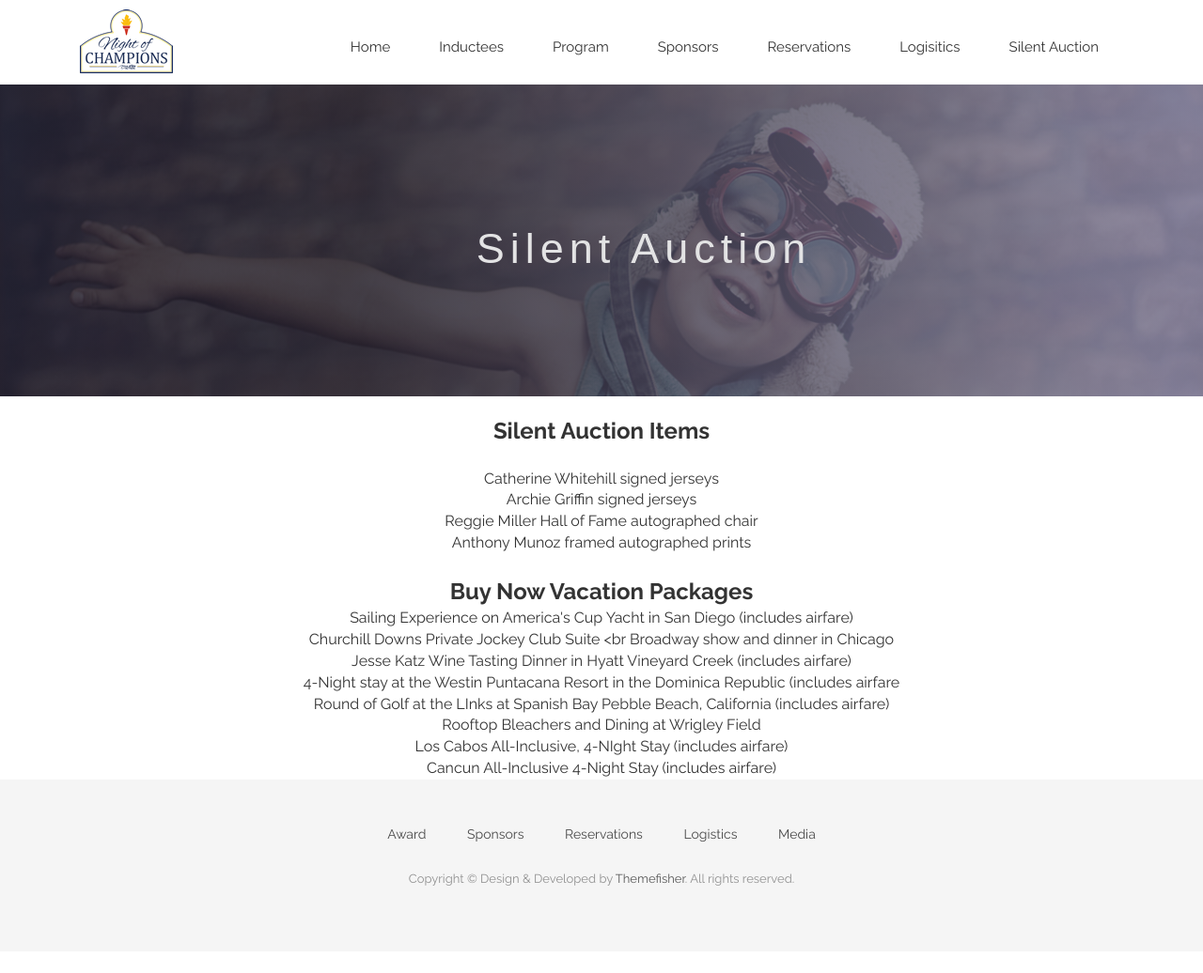
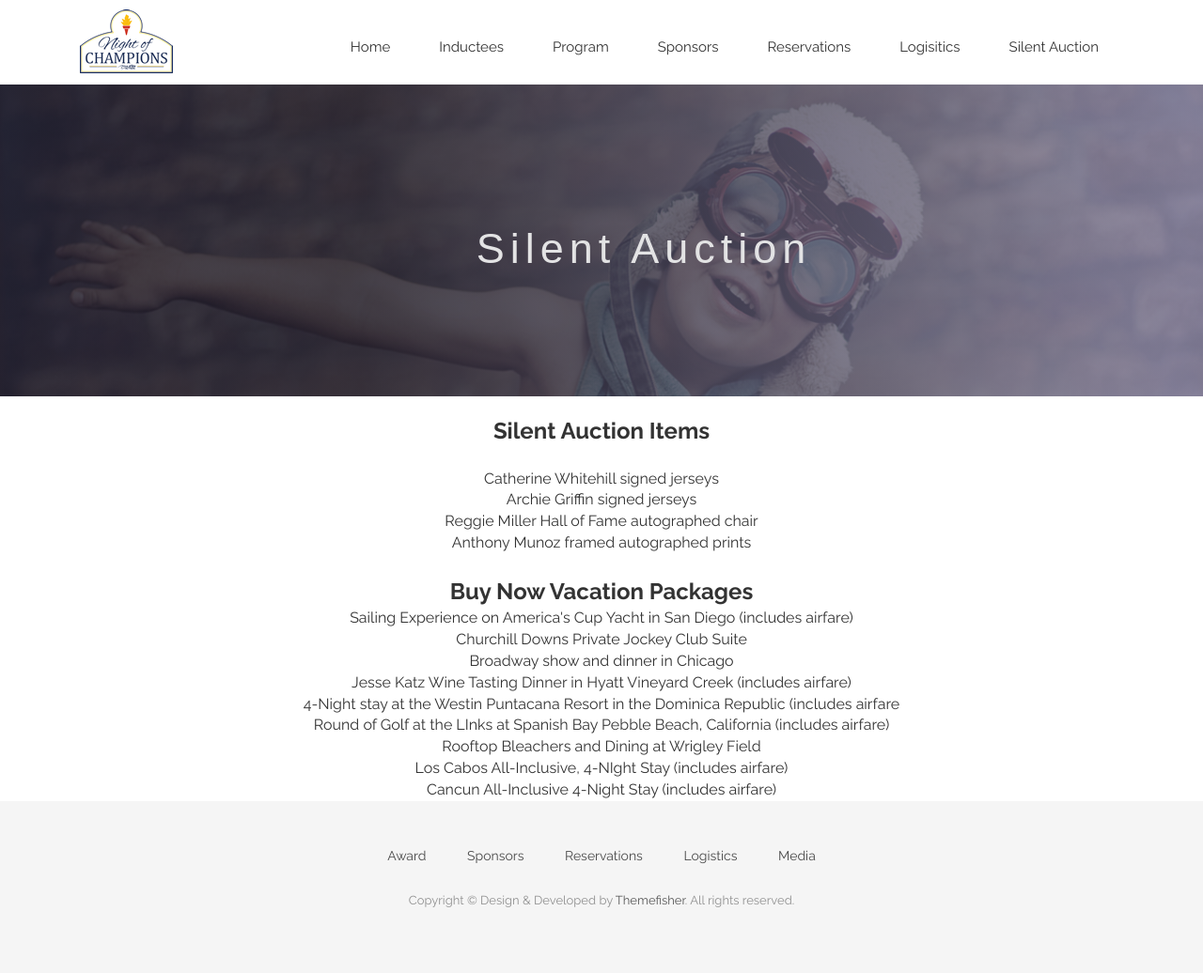
Before and after one commit to CruGlobal/NightofChampions, a Jekyll site: the page built from silent-auctions.markdown, in a window 1280 px wide. Shown: the whole page at 94% size. Built offline with Jekyll 4.4.1, drawn with Linux system fonts in a browser that asks for light colours; nearby versions of some CDN libraries; some web fonts are replaced; before the commit the page ends 1013 px from its top, so only the background shows below that.

Commit message:
Updated Silent Auctions

```diff
--- a/silent-auctions.markdown
+++ b/silent-auctions.markdown
@@ -31,7 +31,7 @@ Anthony Munoz framed autographed prints
 Sailing Experience on America's Cup Yacht in San Diego (includes airfare)
 <br>
 Churchill Downs Private Jockey Club Suite
-<br
+<br>
 Broadway show and dinner in Chicago
 <br>
 Jesse Katz Wine Tasting Dinner in Hyatt Vineyard Creek (includes airfare)
```
